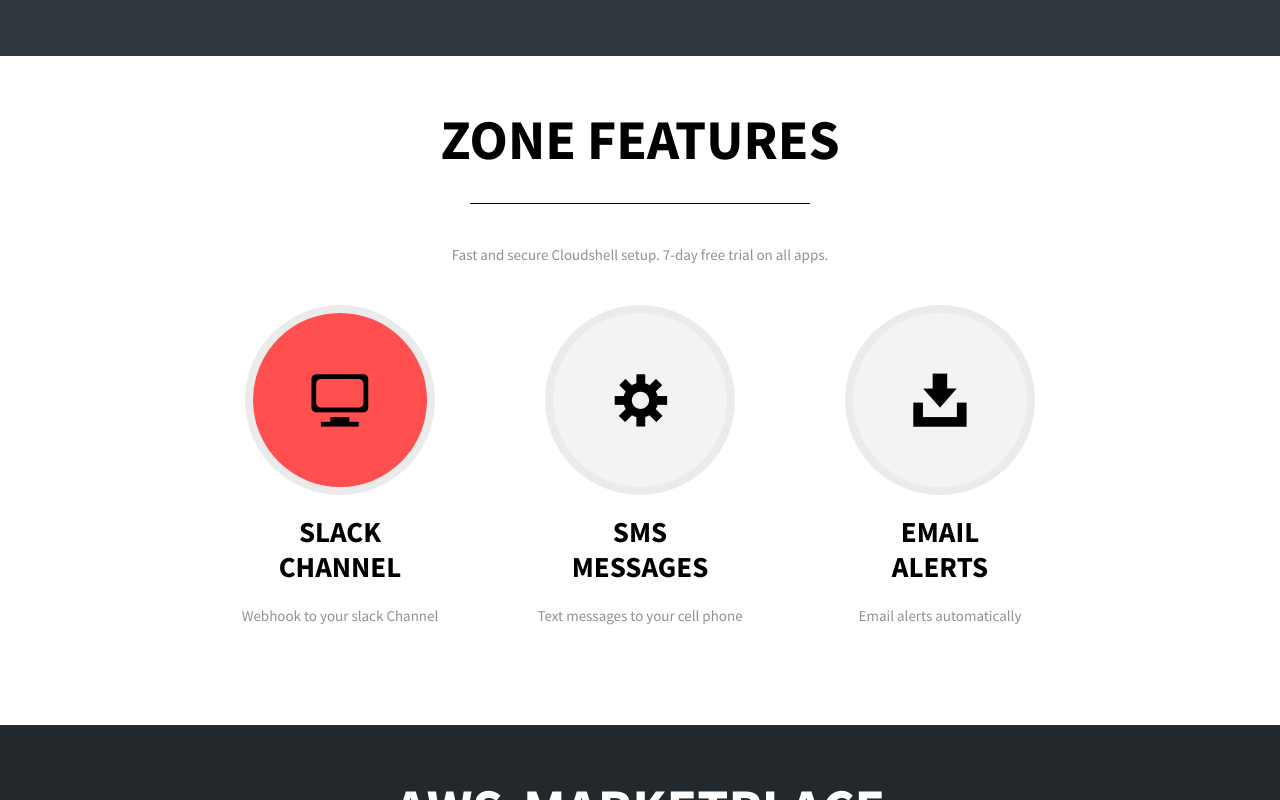
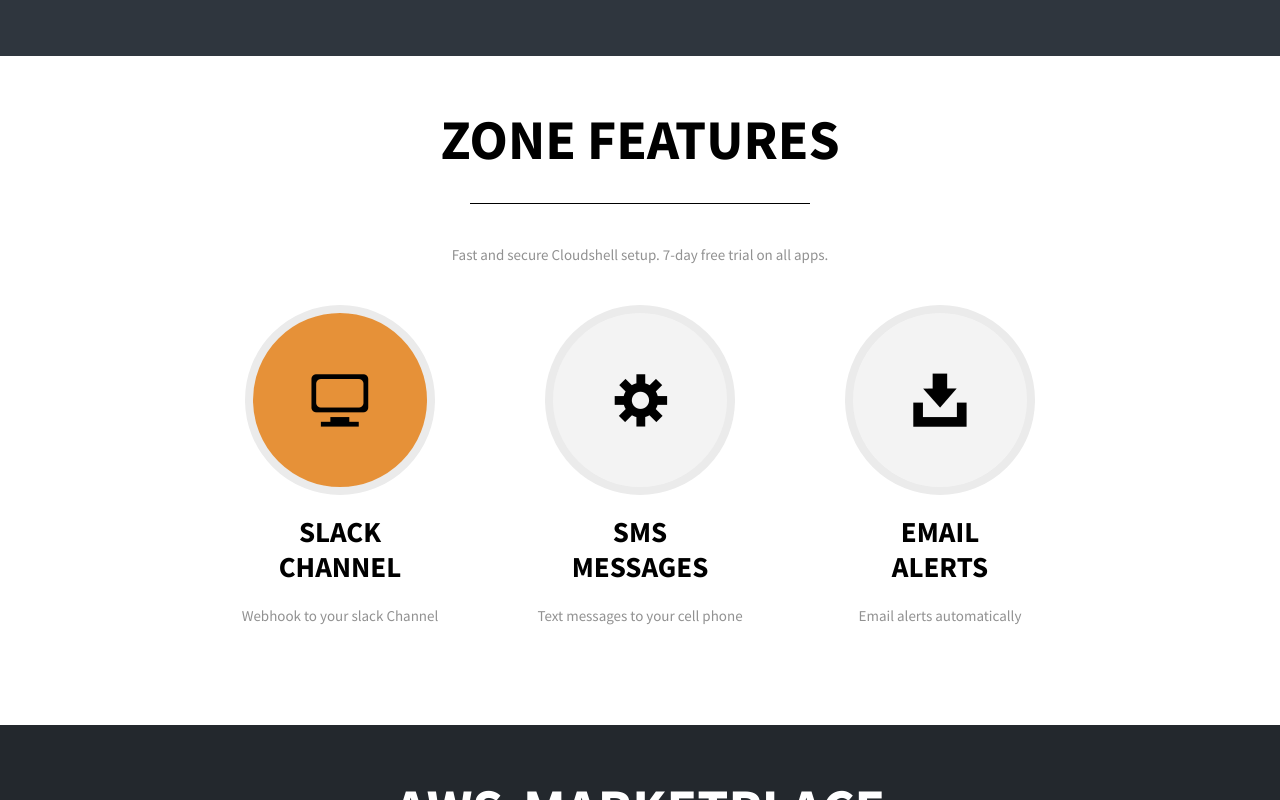
Before and after one commit to the-serverless-zone/the-serverless-zone.github.io, a plain HTML site: page index.html in a window 1280 px wide. In both pictures the pointer is over the element 340 px from the left and 1014 px from the top of the page. Shown: the part 614-1414 px from the top of the page. Drawn offline with nearby package versions, Linux system fonts and the light colour scheme.

Commit message:
Update style.css

```diff
--- a/css/style.css
+++ b/css/style.css
@@ -394,7 +394,7 @@ h1 span{
 }
 
 .about-us .column-one .circle-one:hover{
-  background: url(../img/icons/responsive.png) #ff4f4f no-repeat center center;
+  background: url(../img/icons/responsive.png) #e69138 no-repeat center center;
 
 }
 
```
